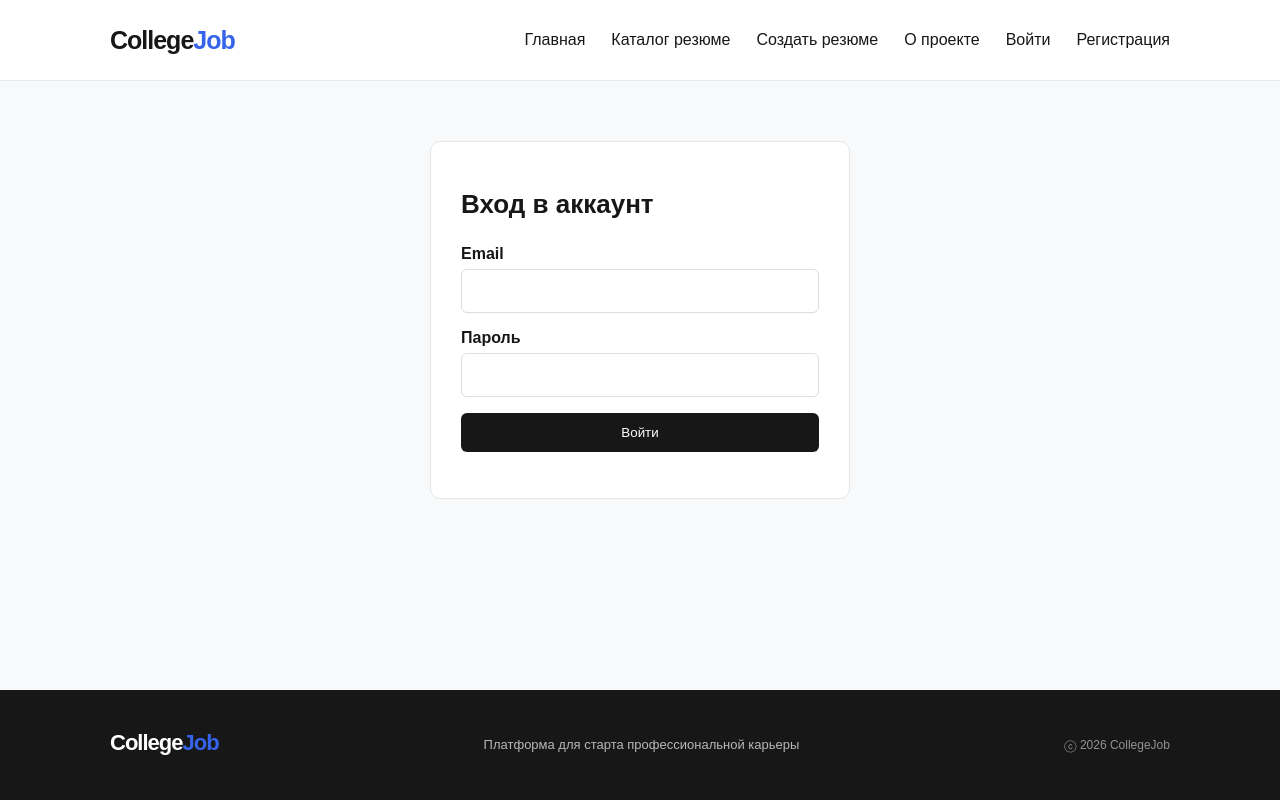
After one commit to brahman98/asp-net-ajax-9-4-RPO-23-1, an ASP.NET Core app: page /Account/Login in a window 1280 px wide. The commit adds this page. Run offline with ASP.NET Core 8, Linux system fonts and the light colour scheme; some libraries are stand-ins or nearby versions.

Commit message:
сделали регистрацию, логин, логаут

```diff
--- /dev/null
+++ b/Pages/Account/Login.cshtml
@@ -0,0 +1,21 @@
+@page
+@model aspnetWebApp.Pages.Account.LoginModel
+
+<div class="auth-container">
+    <h1>Вход в аккаунт</h1>
+    <form method="post" class="auth-form">
+        <div>
+            <label asp-for="Input.Email">Email</label>
+            <input asp-for="Input.Email" type="email">
+            <span asp-validation-for="Input.Email"></span>
+        </div>
+        <div>
+            <label asp-for="Input.Password">Пароль</label>
+            <input asp-for="Input.Password" type="password">
+            <span asp-validation-for="Input.Password"></span>
+        </div>
+        <button type="submit">Войти</button>
+    </form>
+
+    <div asp-validation-summary="All"></div>
+</div>
--- /dev/null
+++ b/Pages/Account/Login.cshtml.cs
@@ -0,0 +1,45 @@
+using System.ComponentModel.DataAnnotations;
+using Microsoft.AspNetCore.Identity;
+using Microsoft.AspNetCore.Mvc;
+using Microsoft.AspNetCore.Mvc.RazorPages;
+using aspnetWebApp.Models;
+
+namespace aspnetWebApp.Pages.Account;
+
+public class LoginModel : PageModel
+{
+    private readonly SignInManager<ApplicationUser> _signInManager;
+    public LoginModel(
+        SignInManager<ApplicationUser> signInManager)
+    {
+        _signInManager = signInManager;
+    }
+    [BindProperty]
+    public LoginInput Input { get; set; } = new();
+    public class LoginInput
+    {
+        [Required]
+        [EmailAddress]
+        public string Email { get; set; } = "";
+        [Required]
+        public string Password { get; set; } = "";
+    }
+    public void OnGet()
+    {
+    }
+    public async Task<IActionResult> OnPostAsync()
+    {
+        if (!ModelState.IsValid)
+            return Page();
+        var result = await _signInManager.PasswordSignInAsync(
+            Input.Email,
+            Input.Password,
+            isPersistent: false,
+            lockoutOnFailure: false
+        );
+        if (result.Succeeded)
+            return RedirectToPage("/Index");
+        ModelState.AddModelError("", "Неверный email или пароль");
+        return Page();
+    }
+}
--- a/Pages/Account/Register.cshtml
+++ b/Pages/Account/Register.cshtml
@@ -1,9 +1,10 @@
 @page
 @model aspnetWebApp.Pages.Account.RegisterModel
 
+<div class="auth-container">
     <h1>Регистрация</h1>
 
-<form method="post">
+    <form method="post" class="auth-form">
         <div>
             <label asp-for="Input.Email">Email</label>
             <input asp-for="Input.Email" type="email">
@@ -24,3 +25,4 @@
     </form>
 
     <div asp-validation-summary="All"></div>
+</div>
--- a/Pages/Shared/_Layout.cshtml
+++ b/Pages/Shared/_Layout.cshtml
@@ -23,6 +23,16 @@
                 <a asp-page="/Resumes">Каталог резюме</a>
                 <a asp-page="/CreateResume">Создать резюме</a>
                 <a asp-page="/About">О проекте</a>
+
+                @if (User.Identity?.IsAuthenticated == true)
+                {
+                    <a class="nav-link btn btn-link" asp-page="/Account/Logout">Выйти</a>
+                }
+                else
+                {
+                    <a class="nav-link" asp-page="/Account/Login">Войти</a>
+                    <a class="nav-link" asp-page="/Account/Register">Регистрация</a>
+                }
             </nav>
         </div>
     </header>
--- a/wwwroot/css/site.css
+++ b/wwwroot/css/site.css
@@ -1,8 +1,19 @@
 /* ОБЩИЕ СТИЛИ */
+* {
+    box-sizing: border-box;
+}
+
 html {
     min-height: 100%;
 }
+html, body {
+  scrollbar-width: none; /* Firefox и современные браузеры */
+}
 
+html::-webkit-scrollbar,
+body::-webkit-scrollbar {
+  display: none; /* Старые версии Chrome, Safari, Edge */
+}
 body {
     min-height: 100vh;
     margin: 0;
@@ -17,6 +28,54 @@ body {
     flex: 1;
     width: 100%;
 }
+.container {
+    max-width: 1100px;
+    margin: 0 auto;
+}
+/* LOGIN, LOGOUT, REGISTER */
+.auth-container {
+    max-width: 420px;
+    margin: 60px auto;
+    padding: 30px;
+    background: white;
+    border: 1px solid #e5e5e5;
+    border-radius: 10px;
+}
+.auth-container h1 {
+    margin-bottom: 10px;
+    font-size: 26px;
+}
+.auth-form {
+    display: flex;
+    flex-direction: column;
+    gap: 16px;
+    margin-top: 25px;
+}
+.auth-form label {
+    display: block;
+    font-size: 16px;
+    font-weight: 600;
+    margin-bottom: 6px;
+}
+.auth-form input {
+    width: 100%;
+    padding: 12px;
+    border: 1px solid #ddd;
+    border-radius: 6px;
+    font-size: 16px;
+}
+.auth-form button {
+    padding: 12px;
+    border: none;
+    border-radius: 6px;
+    background-color: #171717;
+    color: white;
+    cursor: pointer;
+}
+.auth-form button:hover {
+    background-color: #383838;
+}
+
 
 /* HEADER */
 .site-header {
```
Also changed, not shown: Pages/Account/Logout.cshtml (added, +9 -0 lines), Pages/Account/Logout.cshtml.cs (added, +28 -0 lines), CollegeJob.db, 2 other files. Lines whose indentation alone changed are shown as unchanged.
